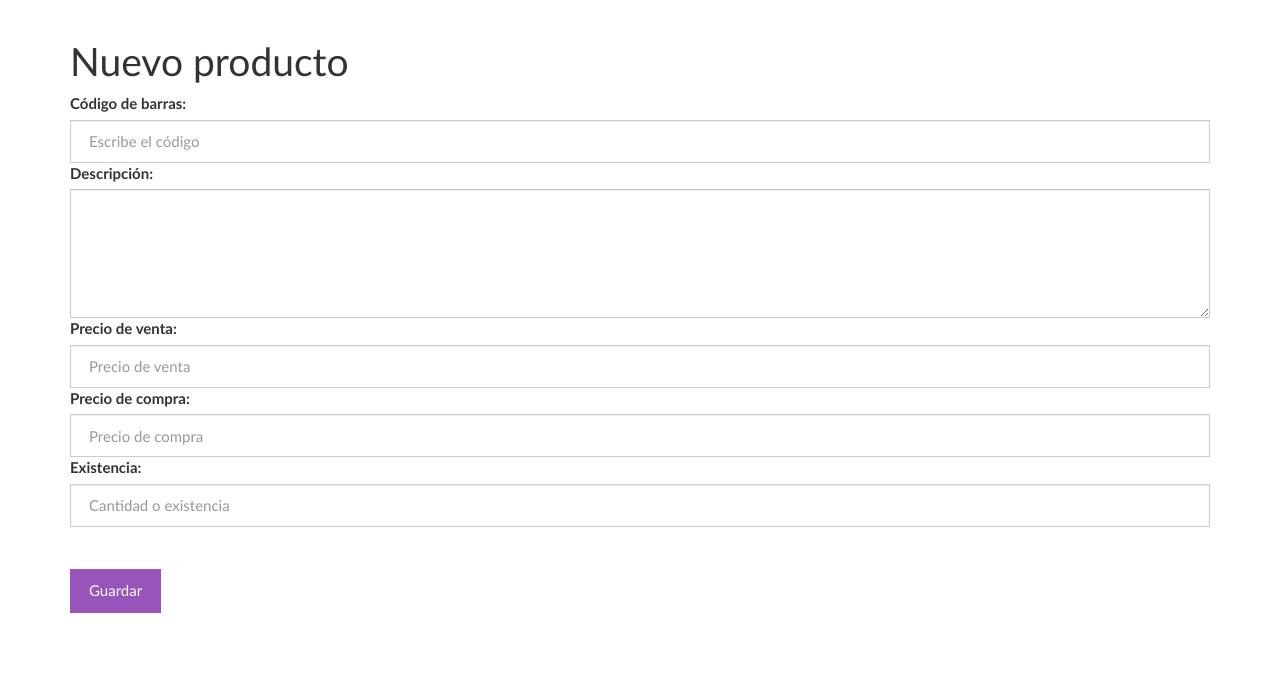
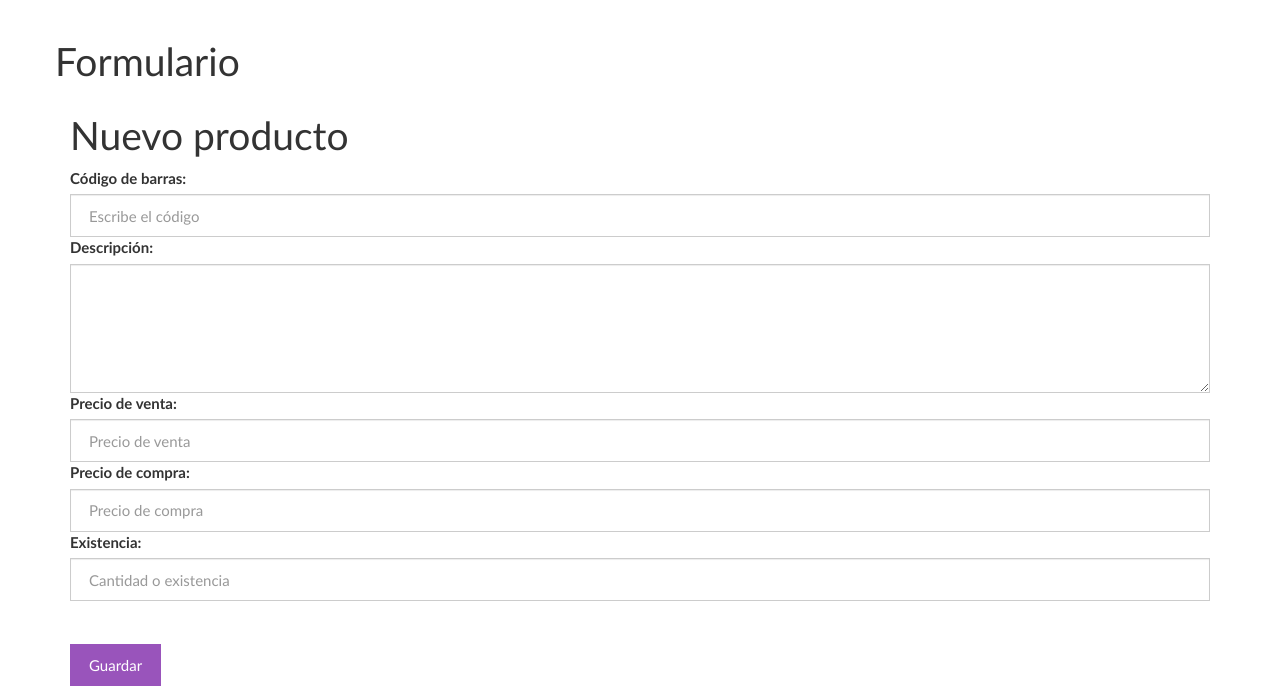
Before and after one commit to RosarioOAguilar/ventas, a PHP site: page /formulario.php in a window 1280 px wide. Shown: the part 51-737 px from the top of the page. Run offline with PHP 8.4, Linux system fonts and the light colour scheme.

```diff
--- a/formulario.php
+++ b/formulario.php
@@ -1,5 +1,5 @@
 <?php include_once "encabezado.php" ?>
-
+<h1>Formulario</h1>
 <div class="col-xs-12">
 	<h1>Nuevo producto</h1>
 	<form method="post" action="nuevo.php">
```
